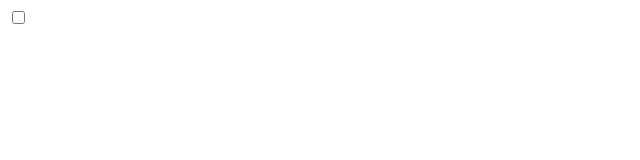
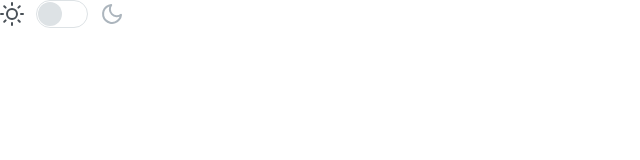
Before and after one commit to js-tasks-ru/htmlcss-20231027_ksanster, a website: page 10-lection8/01-theme-changer/index.html in a window 1280 px wide. Shown: the whole page, without its empty margins (0-640 px from the left). Drawn offline with Linux system fonts and the light colour scheme.

Commit message:
Add solution for theme-changer

```diff
--- a/10-lection8/01-theme-changer/index.html
+++ b/10-lection8/01-theme-changer/index.html
@@ -2,6 +2,8 @@
 <!-- Пример использования theme-changer -->
 <html lang="ru">
     <head>
+        <link rel="stylesheet" href="../../assets/css/main.css">
+        <link rel="stylesheet" href="../../assets/css/vars.css">
         <style>
             html[data-theme-dark] {
                 background: #000;
@@ -10,6 +12,21 @@
         <script defer src="./theme-changer.js"></script>
     </head>
     <body>
-        <input type="checkbox" id="theme-changer">
+        <div class="header__theme-changer">
+            <svg class="header__theme-icon">
+                <use href="../../assets/images/icons.svg#sun"></use>
+            </svg>
+            <label class="toggler">
+                <input type="checkbox" class="toggler__input" id="theme-changer">
+                <div class="toggler__state">
+                    <div class="toggler__switcher">
+                        <div class="toggler__icon"></div>
+                    </div>
+                </div>
+            </label>
+            <svg class="header__theme-icon">
+                <use href="../../assets/images/icons.svg#moon"></use>
+            </svg>
+        </div>
     </body>
 </html>
```
Also changed, not shown: 10-lection8/01-theme-changer/theme-changer.css (added).
